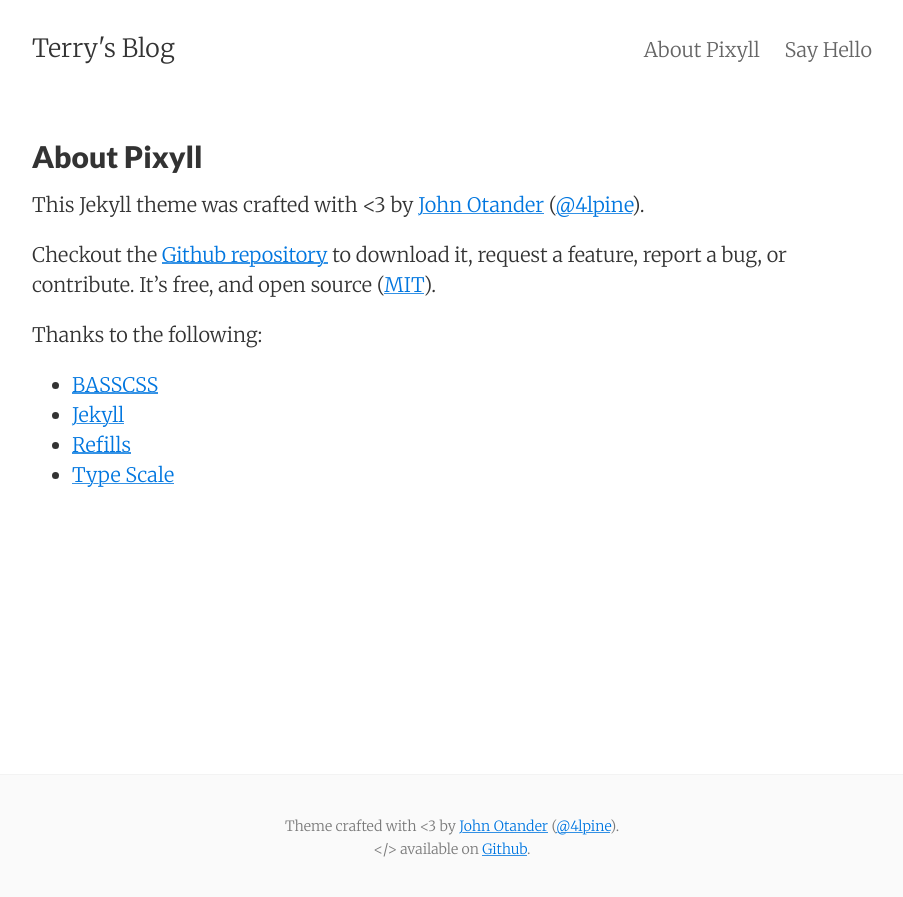
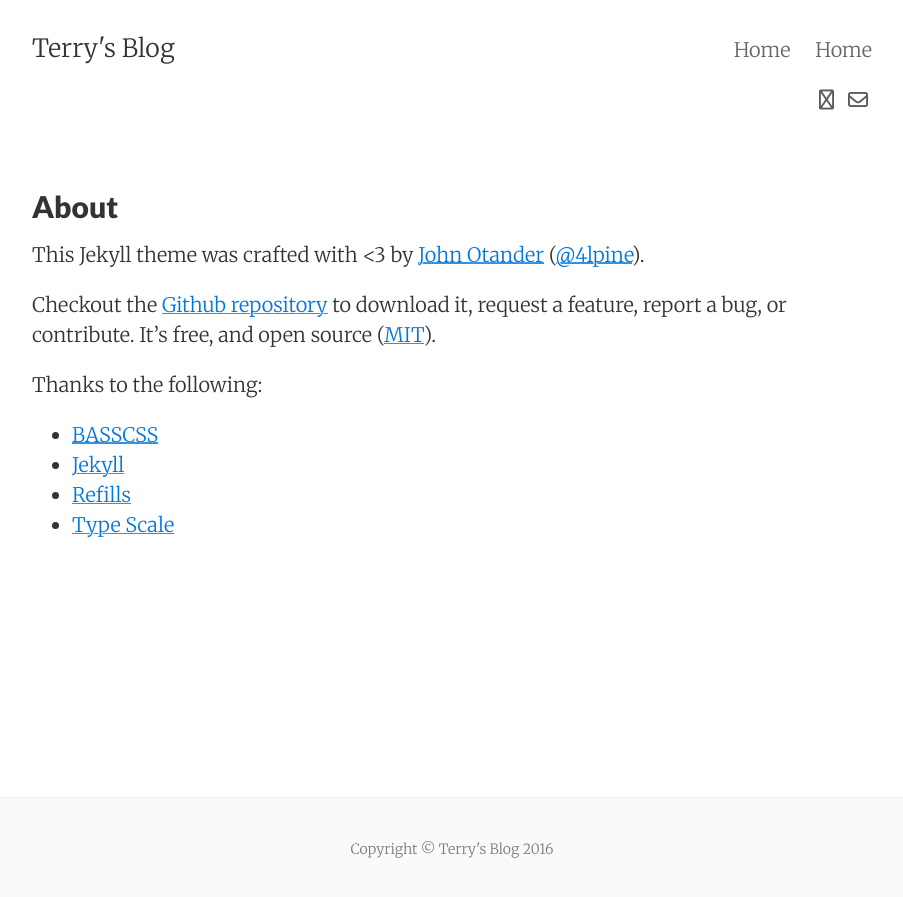
Before and after one commit to am-faith/am_faith.github.io, a Jekyll site: the page built from about.md, in a window 1280 px wide. Shown: the top 897 px of the page, without its empty margins (188-1091 px from the left). Built offline with Jekyll 4.4.1, drawn with Linux system fonts in a browser that asks for light colours; nearby versions of some CDN libraries.

Commit message:
201610101852

```diff
--- a/_config.yml
+++ b/_config.yml
@@ -19,8 +19,8 @@
 # Optional features
 animated:             false
 show_related_posts:   false
-show_post_footers:    false
-show_social_icons:    false
+show_post_footers:    true
+show_social_icons:    true
 ajaxify_contact_form: false
 enable_mathjax: false
 extended_fonts: false
@@ -60,7 +60,7 @@
 show_sharing_icons: false
 # Change to 'true' to enable individual icons
 share_facebook: true
-share_twitter: false
+share_twitter: true
 share_googleplus: false
 share_linkedin: false
 share_digg: false
--- a/_includes/footer.html
+++ b/_includes/footer.html
@@ -1,8 +1,7 @@
 <footer class="center">
   <div class="measure">
     <small>
-      Theme crafted with &lt;3 by <a href="http://johnotander.com">John Otander</a> (<a href="https://twitter.com/4lpine">@4lpine</a>).<br>
-      &lt;/&gt; available on <a href="https://github.com/johnotander/pixyll">Github</a>.
+        Copyright © Terry's Blog 2016
     </small>
   </div>
 </footer>
--- a/_includes/navigation.html
+++ b/_includes/navigation.html
@@ -1,10 +1,10 @@
 {% for page in site.pages %}
     {% if page.tags contains "about" %}
-        <a href="{{ page.url }}">{{ page.title }}</a>
+        <a href="{{ page.url }}">Home</a>
     {% endif %}
 {% endfor %}
 {% for page in site.pages %}
     {% if page.tags contains "contact" %}
-        <a href="{{ page.url }}">{{ page.title }}</a>
+        <a href="{{ page.url }}">Home</a>
     {% endif %}
 {% endfor %}
--- a/about.md
+++ b/about.md
@@ -1,6 +1,6 @@
 ---
 layout: page
-title: About Pixyll
+title: About
 permalink: /about/
 tags: about
 ---
--- a/contact.html
+++ b/contact.html
@@ -1,6 +1,6 @@
 ---
 layout: page
-title: Say Hello
+title: Contact
 permalink: /contact/
 tags: contact
 ---
```
